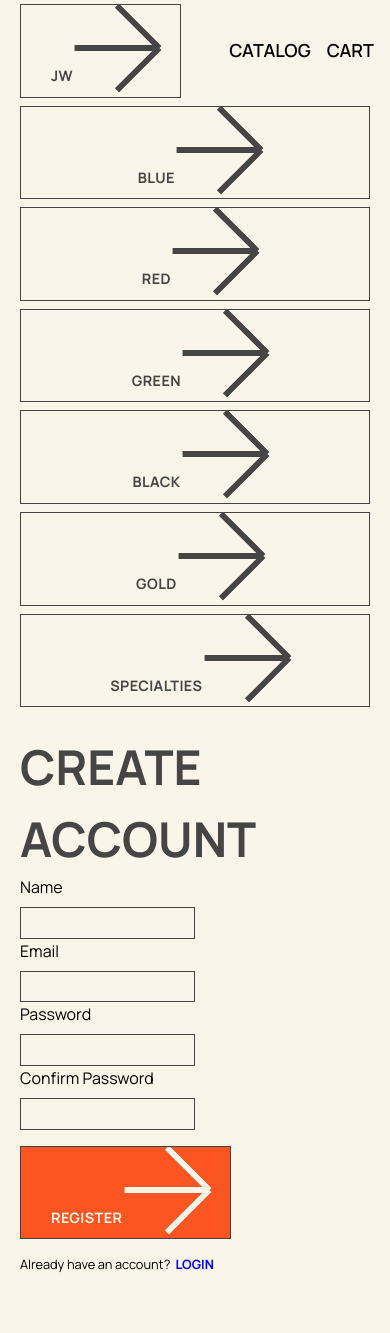
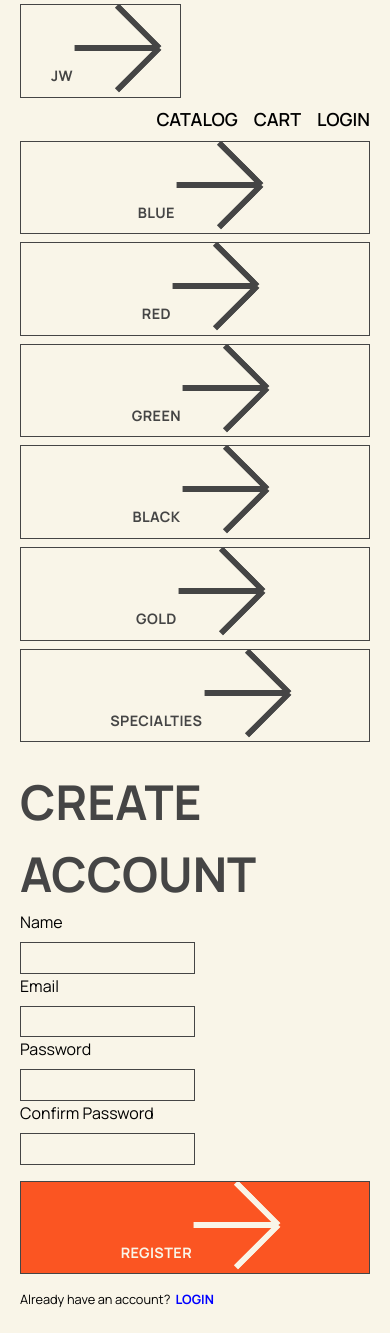
Before and after one commit to ChristianWare/JW-Redesign, a Next.js app: page /register in a window 390 px wide. Before the commit the page ends 1298 px from the top, so only its background shows below. Built offline with nearby package versions, Linux system fonts and the light colour scheme; no server answers.

Commit message:
Layout Nav Update

```diff
--- a/components/layout/Layout.js
+++ b/components/layout/Layout.js
@@ -43,7 +43,9 @@ const Layout = ({ children, title }) => {
         <header className={styles.navContainer}>
           <nav className={styles.navbar}>
             <div className={styles.navLeft}>
-              <Button text='JW' href='/' />
+              <div className={styles.btnContainer}>
+                <Button text='JW' href='/' />
+              </div>
             </div>
             <div className={styles.navRight}>
               <ul className={styles.navmenu}>
--- a/components/layout/Layout.module.css
+++ b/components/layout/Layout.module.css
@@ -17,8 +17,6 @@
     display: flex;
     align-items: center;
     justify-content: space-between;
-    /* display: grid;
-    grid-template-columns: repeat(2, 1fr); */
     gap: 1rem;
 }
 
@@ -81,8 +79,6 @@
     list-style: none;
     font-weight: bold;
     font-size: 1.8rem;
-
-    /* margin: 1rem auto; */
 }
 
 .dropdownItem a {
@@ -91,6 +87,7 @@
 
 @media screen and (max-width: 480px) {
     .navbar {
+        display: grid;
         grid-template-columns: repeat(1, 1fr);
     }
 }
--- a/pages/register.js
+++ b/pages/register.js
@@ -8,7 +8,7 @@ import { getError } from "../utils/error";
 import { toast } from "react-toastify";
 import { useRouter } from "next/router";
 import styles from "../styles/Register.module.css";
-import Button from "../components/button/Button";
+import Button2 from "../components/button2/Button2";
 
 export default function LoginScreen() {
   const { data: session } = useSession();
@@ -125,9 +125,8 @@ export default function LoginScreen() {
               )}
           </div>
           <div className={styles.btnContainer}>
-            <Button
+            <Button2
               text='Register'
-              href='/register'
               btnType='orange'
               iconColor='whiteIcon'
             />
--- a/styles/Login.module.css
+++ b/styles/Login.module.css
@@ -1,5 +1,9 @@
 .container {
     padding: 3rem 0;
+}
+
+.container h1 {
+    color: var(--dark);
 }
 
 .labelInputBox {
--- a/styles/Slug.module.css
+++ b/styles/Slug.module.css
@@ -17,7 +17,6 @@
     padding: 1rem;
     font-size: 0;
     border: 1.5px solid var(--dark);
-    width: 600px;
 }
 
 .topRight {
```
